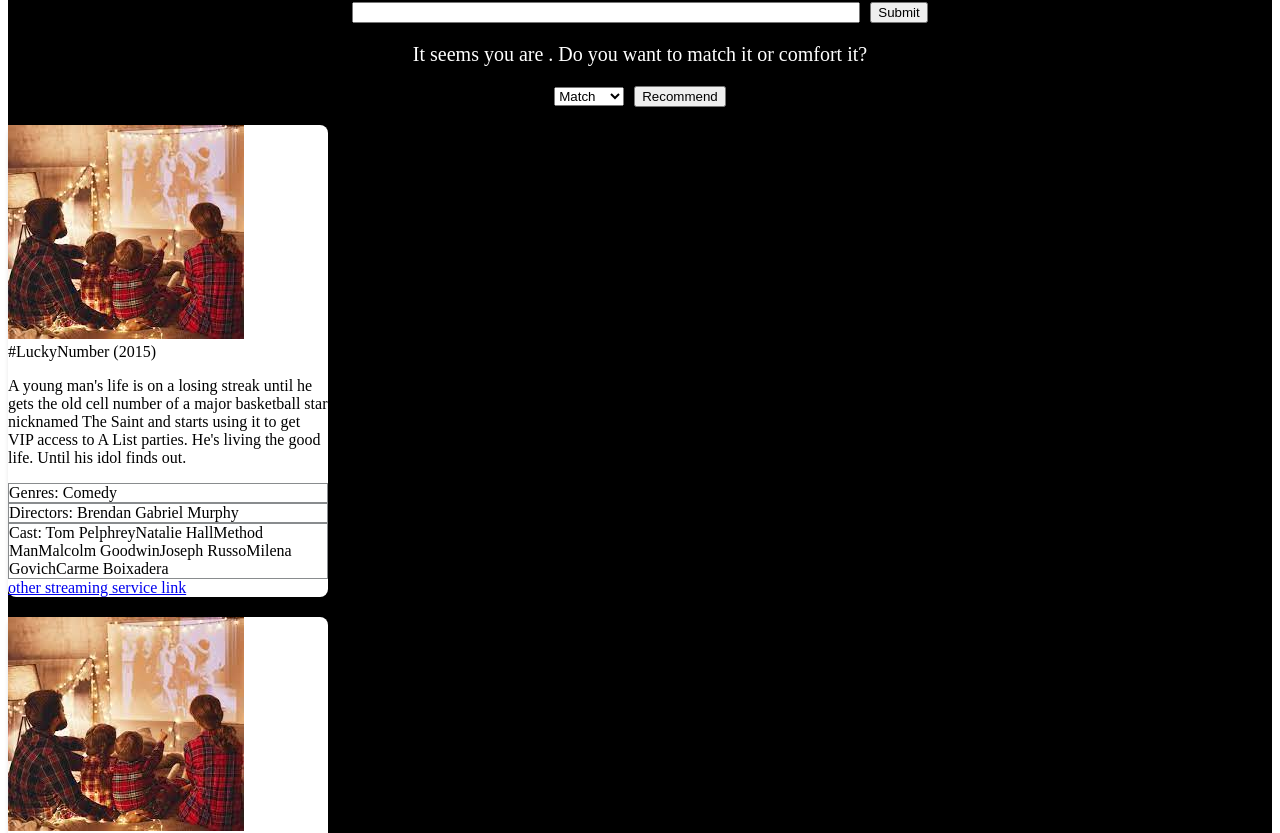
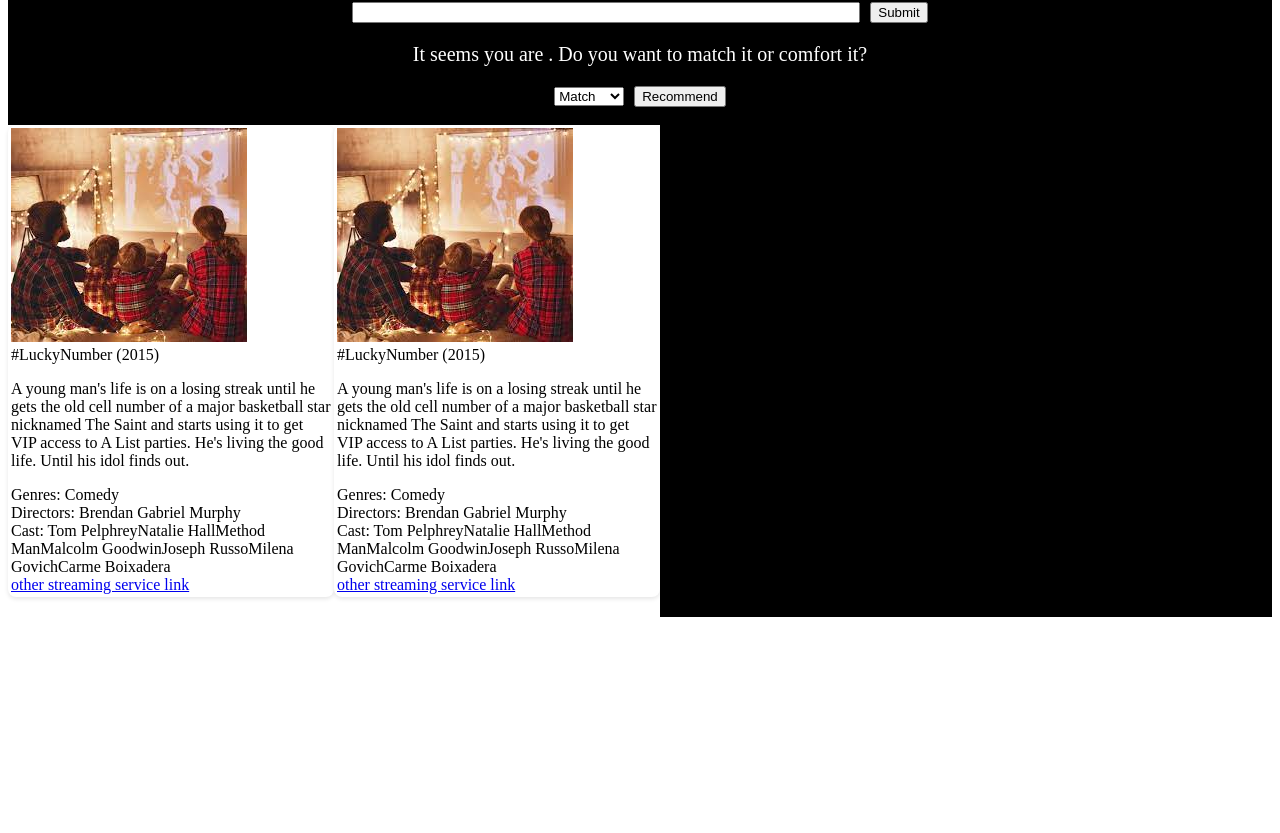
Before and after one commit to Team-Wonderpuss-Photogenicus/scratch-project, a React app: page / in a window 1280 px wide. Shown: the part 575-1408 px from the top of the page. After the commit the page ends 1200 px from the top, so only its background shows below. Built offline with nearby package versions, Linux system fonts and the light colour scheme.

Commit message:
fixed flex issues and started on code for fetch req

```diff
--- a/src/components/MovieComponents.jsx
+++ b/src/components/MovieComponents.jsx
@@ -1,43 +1,47 @@
 import React from "react";
 import Card from "react-bootstrap/Card";
-import Col from 'react-bootstrap/Col';
-import Row from 'react-bootstrap/Row';
-import Button from 'react-bootstrap/Button';
+import Col from "react-bootstrap/Col";
+import Row from "react-bootstrap/Row";
+import Button from "react-bootstrap/Button";
 import ListGroup from "react-bootstrap/ListGroup";
-import right from '../assets/right.jpeg';
-
+import right from "../assets/right.jpeg";
 
 function MovieComponent(props) {
-  const {title, year, overview, genres, streamingInfo, directors, cast, poster_path} = props;
+  const {
+    title,
+    year,
+    overview,
+    genres,
+    streamingInfo,
+    directors,
+    cast,
+    poster_path,
+  } = props;
 
-  console.log('props: ', props)
-
+  console.log("props: ", props);
 
   return (
-    <Col md={4}>
     <Card className="card" style={{ width: "20rem" }}>
       <Card.Img variant="top" src={right} />
       <Card.Body>
-        <Card.Title>{ title } ({ year })</Card.Title>
-        <Card.Text>
-          {overview}
-        </Card.Text>
+        <Card.Title>
+          {title} ({year})
+        </Card.Title>
+        <Card.Text>{overview}</Card.Text>
       </Card.Body>
       <ListGroup className="list-group-flush">
-        <ListGroup.Item> Genres: {genres}
-        </ListGroup.Item>
-        <ListGroup.Item>Directors: {directors}
-        </ListGroup.Item>
-        <ListGroup.Item>Cast: {cast}
-        </ListGroup.Item>
+        <ListGroup.Item> Genres: {genres}</ListGroup.Item>
+        <ListGroup.Item>Directors: {directors}</ListGroup.Item>
+        <ListGroup.Item>Cast: {cast}</ListGroup.Item>
       </ListGroup>
       <Card.Body>
         {/* can check if property is availble, show only availble */}
+      </Card.Body>
+      <Card.Footer>
         {/* <Card.Link href={streamingInfo[0].link}>streaming service link</Card.Link> */}
         <Card.Link href="#">other streaming service link</Card.Link>
-      </Card.Body>
+      </Card.Footer>
     </Card>
-    </Col>
   );
 }
 
--- a/src/containers/MovieContainer.jsx
+++ b/src/containers/MovieContainer.jsx
@@ -1,4 +1,4 @@
-import React, { useState } from "react";
+import React, { useState, useEffect } from "react";
 import MovieComponent from "../components/MovieComponents.jsx";
 import Col from 'react-bootstrap/Col';
 import Row from 'react-bootstrap/Row';
@@ -475,13 +475,37 @@ const obj = [
 
 console.log("object movie title: ", obj.title);
 
-const MovieContainer = (object) => {
+const MovieContainer = ({ movies }) => {
+
+/*
+
+const [getdata, setGetData] = useState([]);
+
+const URL = something;
+const params = { emotion: emotion, movieID: movieID};
+
+useEffect(() => {
+  const getData = async () => {
+    const response = await fetch(URL,
+    {
+      method: 'GET',
+      mode: 'cors',
+      headers: {
+        'Content-Type': 'application/json'
+      },
+      body: JSON.stringify(params)
+    })
+    const { movies } = await response.json();
+
+  }
+*/
+
+
   const moviesMap = obj?.map((movie, index) => {
     //question make makes it conditional
     console.log("checking map iteration: ", index);
     console.log("in loop, title: ", movie.title);
     return (
-        <div className="movieContainer">
       <MovieComponent
         key={"m" + index}
         title={movie.title}
@@ -492,11 +516,10 @@ const MovieContainer = (object) => {
           cast={movie.cast}
           streamingInfo={movie.streamingInfo}
       />
-      </div>
     );
   });
 
-  return <div>{moviesMap ? moviesMap : console.log("no movies")}</div>;
+  return <div className="movieContainer"> {moviesMap ? moviesMap : null}</div>;
 };
 
 export default MovieContainer;
--- a/src/stylesheet/styles.scss
+++ b/src/stylesheet/styles.scss
@@ -117,21 +117,15 @@
   font-size: 20px;
 }
 
-.cardContainer {
-  max-width: 1200px;
-  margin: 0 auto;
-  padding: 20px;
-}
-
 .card{
   background-color: #fff;
   border-radius: 8px;
   box-shadow: 0 2px 4px rgba(0, 0, 0, 0.1);
   margin-bottom: 20px;;
+  padding: 3px;
 }
 
-.list-group-item {
-  // margin-bottom: 1px;
-  border: 1px solid #898c8e;
-  // border-radius: 5px;
+.movieContainer {
+  background-color: white;
+  display: inline-flex;
 }
```
